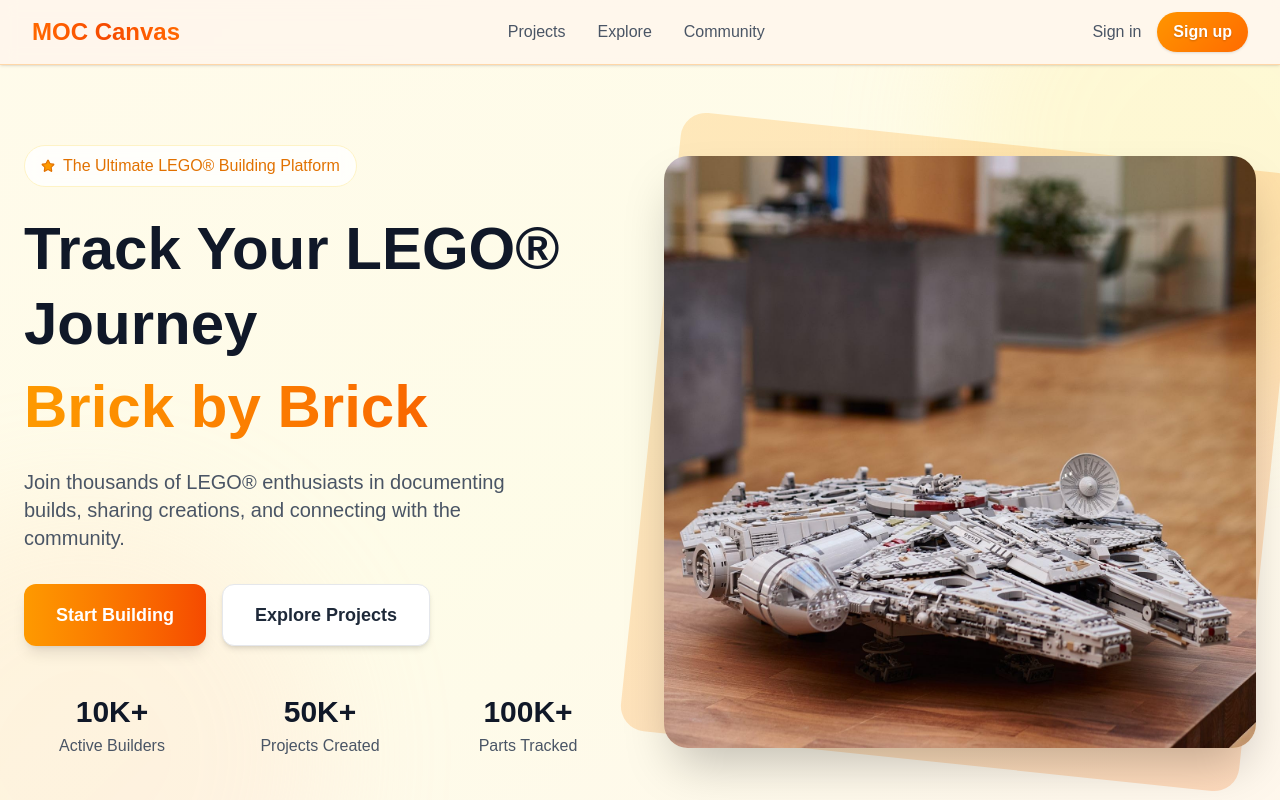
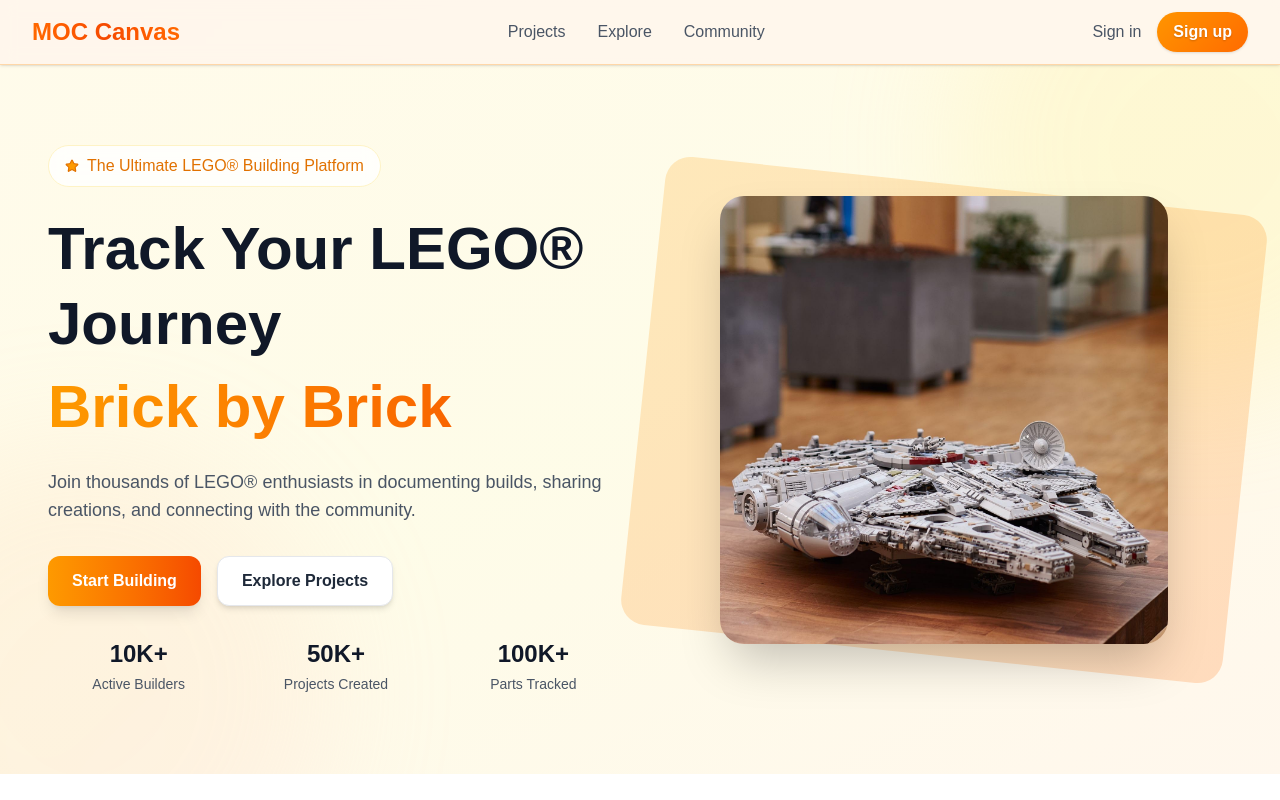
Before and after one commit to jwald3/moc_canvas_next, a Next.js app: page / in a window 1280 px wide. Shown: the top 800 px of the page. Built offline with nearby package versions, Linux system fonts and the light colour scheme; no server answers.

Commit message:
updated hero section

```diff
--- a/src/app/page.tsx
+++ b/src/app/page.tsx
@@ -234,49 +234,49 @@ const HomePage = () => {
     <div className="min-h-screen bg-gray-50 overflow-x-hidden">
       <main>
         {/* Hero Section */}
-        <section className="relative min-h-[70vh] md:min-h-[80vh] lg:min-h-[85vh] flex items-center bg-gradient-to-br from-amber-50 via-yellow-50 to-orange-50">
+        <section className="relative min-h-[25vh] lg:min-h-[60vh] flex items-center bg-gradient-to-br from-amber-50 via-yellow-50 to-orange-50">
           {/* Decorative elements */}
           <div className="absolute inset-0 overflow-hidden">
             <div className="absolute top-0 right-0 w-[500px] h-[500px] bg-gradient-to-br from-amber-200 to-yellow-200 rounded-full opacity-20 blur-3xl transform translate-x-1/3 -translate-y-1/3"></div>
             <div className="absolute bottom-0 left-0 w-[500px] h-[500px] bg-gradient-to-br from-orange-200 to-red-200 rounded-full opacity-20 blur-3xl transform -translate-x-1/3 translate-y-1/3"></div>
           </div>
 
-          <div className="relative max-w-7xl mx-auto px-4 sm:px-6 py-12 lg:py-20">
-            <div className="grid md:grid-cols-1 lg:grid-cols-2 gap-8 lg:gap-12 items-center">
-              <div>
+          <div className="relative max-w-7xl mx-auto px-4 sm:px-6 py-8 md:py-12 lg:py-20">
+            <div className="grid grid-cols-1 md:grid-cols-2 gap-8 items-center">
+              <div className="max-w-xl">
                 <div className="inline-flex items-center gap-2 bg-white/80 backdrop-blur-sm px-3 py-1.5 lg:px-4 lg:py-2 rounded-full text-amber-600 font-medium mb-4 lg:mb-6 border border-amber-100 text-sm lg:text-base">
                   <Star size={14} className="fill-amber-500" />
                   <span>The Ultimate LEGO® Building Platform</span>
                 </div>
-                <h1 className="text-4xl md:text-5xl lg:text-6xl font-bold text-gray-900 mb-4 lg:mb-6 leading-tight">
+                <h1 className="text-4xl md:text-4xl lg:text-6xl font-bold text-gray-900 mb-4 lg:mb-6 leading-tight">
                   Track Your LEGO® Journey
                   <span className="block text-transparent bg-clip-text bg-gradient-to-r from-amber-500 to-orange-600 mt-1 lg:mt-2">
                     Brick by Brick
                   </span>
                 </h1>
-                <p className="text-lg lg:text-xl text-gray-600 mb-6 lg:mb-8 max-w-lg">
+                <p className="text-lg text-gray-600 mb-6 lg:mb-8">
                   Join thousands of LEGO® enthusiasts in documenting builds, sharing creations, and connecting with the community.
                 </p>
-                <div className="flex flex-col sm:flex-row gap-4 mb-8 lg:mb-12">
-                  <button className="bg-gradient-to-r from-amber-500 to-orange-600 hover:from-amber-600 hover:to-orange-700 text-white px-6 lg:px-8 py-3 lg:py-4 rounded-xl font-semibold text-base lg:text-lg shadow-lg hover:shadow-xl transition-all transform hover:-translate-y-0.5">
+                <div className="flex flex-col sm:flex-row gap-4 mb-8">
+                  <button className="bg-gradient-to-r from-amber-500 to-orange-600 hover:from-amber-600 hover:to-orange-700 text-white px-6 py-3 rounded-xl font-semibold text-base shadow-lg hover:shadow-xl transition-all transform hover:-translate-y-0.5">
                     Start Building
                   </button>
-                  <button className="bg-white hover:bg-gray-50 text-gray-800 px-6 lg:px-8 py-3 lg:py-4 rounded-xl font-semibold text-base lg:text-lg shadow-md hover:shadow-lg transition-all border border-gray-200">
+                  <button className="bg-white hover:bg-gray-50 text-gray-800 px-6 py-3 rounded-xl font-semibold text-base shadow-md hover:shadow-lg transition-all border border-gray-200">
                     Explore Projects
                   </button>
                 </div>
-                <div className="grid grid-cols-3 gap-4 lg:gap-8">
+                <div className="grid grid-cols-3 gap-4">
                   <div className="text-center">
-                    <div className="text-2xl lg:text-3xl font-bold text-gray-900 mb-1">10K+</div>
-                    <div className="text-sm lg:text-base text-gray-600">Active Builders</div>
+                    <div className="text-2xl font-bold text-gray-900 mb-1">10K+</div>
+                    <div className="text-sm text-gray-600">Active Builders</div>
                   </div>
                   <div className="text-center">
-                    <div className="text-2xl lg:text-3xl font-bold text-gray-900 mb-1">50K+</div>
-                    <div className="text-sm lg:text-base text-gray-600">Projects Created</div>
+                    <div className="text-2xl font-bold text-gray-900 mb-1">50K+</div>
+                    <div className="text-sm text-gray-600">Projects Created</div>
                   </div>
                   <div className="text-center">
-                    <div className="text-2xl lg:text-3xl font-bold text-gray-900 mb-1">100K+</div>
-                    <div className="text-sm lg:text-base text-gray-600">Parts Tracked</div>
+                    <div className="text-2xl font-bold text-gray-900 mb-1">100K+</div>
+                    <div className="text-sm text-gray-600">Parts Tracked</div>
                   </div>
                 </div>
               </div>
@@ -285,7 +285,7 @@ const HomePage = () => {
                 <img
                   src="/images/millennium-falcon.jpg"
                   alt="Featured LEGO build"
-                  className="relative rounded-3xl shadow-2xl w-full md:max-w-[80%] lg:max-w-none mx-auto"
+                  className="relative rounded-3xl shadow-2xl w-full object-cover max-w-md mx-auto"
                 />
               </div>
             </div>
```
